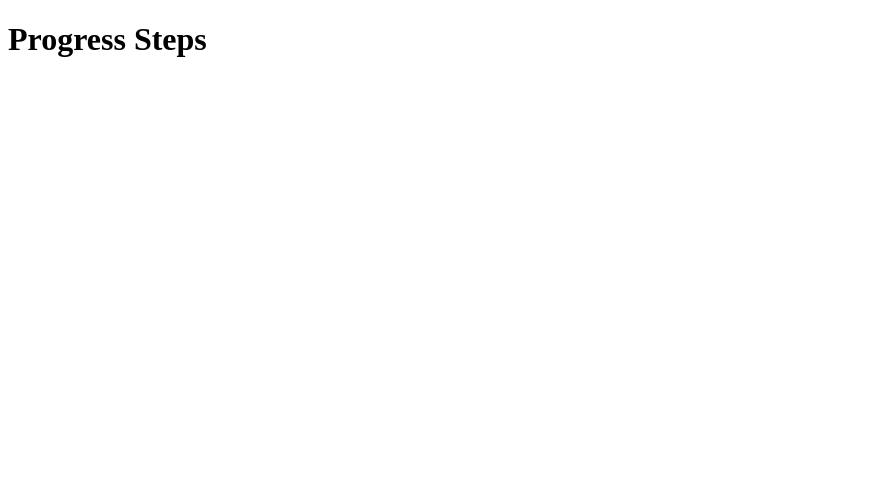
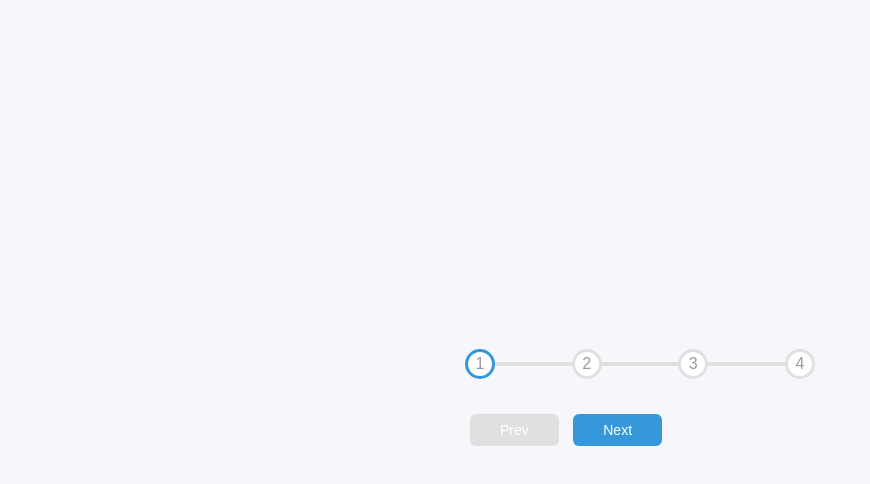
Before and after one commit to mmhashim139/HTML-CSS-JS-projects, a plain HTML site: page progress-steps/index.html in a window 1280 px wide. Shown: the whole page, without its empty margins (0-870 px from the left). Drawn offline with Linux system fonts and the light colour scheme; a web font is replaced by a local one.

Commit message:
progress steps

```diff
--- a/progress-steps/index.html
+++ b/progress-steps/index.html
@@ -1,15 +1,26 @@
 <!DOCTYPE html>
 <html lang="en">
+
 <head>
     <meta charset="UTF-8">
     <meta name="viewport" content="width=device-width, initial-scale=1.0">
     <link rel="stylesheet" href="style.css" />
     <title>Progress Steps</title>
 </head>
+
 <body>
+    <div class="conatiner">
+        <div class="progress-container">
+            <div class="progress" id="progress"></div>
+            <div class="circle active">1</div>
+            <div class="circle">2</div>
+            <div class="circle">3</div>
+            <div class="circle">4</div>
+        </div>
+        <button class="btn" id="prev" disabled>Prev</button>
+        <button class="btn" id="next">Next</button>
+    </div>
+    <script src="script.js"></script>
+</body>
 
-<h1>Progress Steps </h1>
-
-<script src="script.js"></script>
-</body>
 </html>
--- a/progress-steps/script.js
+++ b/progress-steps/script.js
@@ -0,0 +1,49 @@
+const progress = document.getElementById('progress')
+const prev = document.getElementById('prev')
+const next = document.getElementById('next')
+const circles = document.querySelectorAll('.circle')
+
+let currentActive = 1
+
+next.addEventListener('click', () => {
+    currentActive++
+
+    if(currentActive > circles.length) {
+        currentActive = circles.length
+    }
+
+    update()
+})
+
+prev.addEventListener('click', () => {
+    currentActive--
+
+    if(currentActive < 1) {
+        currentActive = 1
+    }
+
+    update()
+})
+
+function update() {
+    circles.forEach((circle, idx) => {
+        if(idx < currentActive) {
+            circle.classList.add('active')
+        } else {
+            circle.classList.remove('active')
+        }
+    })
+
+    const actives = document.querySelectorAll('.active')
+
+    progress.style.width = (actives.length - 1) / (circles.length - 1) * 100 + '%'
+
+    if(currentActive === 1) {
+        prev.disabled = true
+    } else if(currentActive === circles.length) {
+        next.disabled = true
+    } else {
+        prev.disabled = false
+        next.disabled = false
+    }
+}
--- a/progress-steps/style.css
+++ b/progress-steps/style.css
@@ -0,0 +1,100 @@
+@import url('https://fonts.googleapis.com/css?family=Muli&display=swap');
+
+:root {
+  --line-border-fill: #3498db;
+  --line-border-empty: #e0e0e0;
+}
+
+* {
+  box-sizing: border-box;
+}
+
+body {
+  background-color: #f6f7fb;
+  font-family: 'Muli', sans-serif;
+  display: flex;
+  align-items: center;
+  justify-content: center;
+  height: 100vh;
+  overflow: hidden;
+  margin: 0;
+}
+
+.container {
+  text-align: center;
+}
+
+.progress-container {
+  display: flex;
+  justify-content: space-between;
+  position: relative;
+  margin-bottom: 30px;
+  max-width: 100%;
+  width: 350px;
+}
+
+.progress-container::before {
+  content: '';
+  background-color: var(--line-border-empty);
+  position: absolute;
+  top: 50%;
+  left: 0;
+  transform: translateY(-50%);
+  height: 4px;
+  width: 100%;
+  z-index: -1;
+}
+
+.progress {
+  background-color: var(--line-border-fill);
+  position: absolute;
+  top: 50%;
+  left: 0;
+  transform: translateY(-50%);
+  height: 4px;
+  width: 0%;
+  z-index: -1;
+  transition: 0.4s ease;
+}
+
+.circle {
+  background-color: #fff;
+  color: #999;
+  border-radius: 50%;
+  height: 30px;
+  width: 30px;
+  display: flex;
+  align-items: center;
+  justify-content: center;
+  border: 3px solid var(--line-border-empty);
+  transition: 0.4s ease;
+}
+
+.circle.active {
+  border-color: var(--line-border-fill);
+}
+
+.btn {
+  background-color: var(--line-border-fill);
+  color: #fff;
+  border: 0;
+  border-radius: 6px;
+  cursor: pointer;
+  font-family: inherit;
+  padding: 8px 30px;
+  margin: 5px;
+  font-size: 14px;
+}
+
+.btn:active {
+  transform: scale(0.98);
+}
+
+.btn:focus {
+  outline: 0;
+}
+
+.btn:disabled {
+  background-color: var(--line-border-empty);
+  cursor: not-allowed;
+}
```
